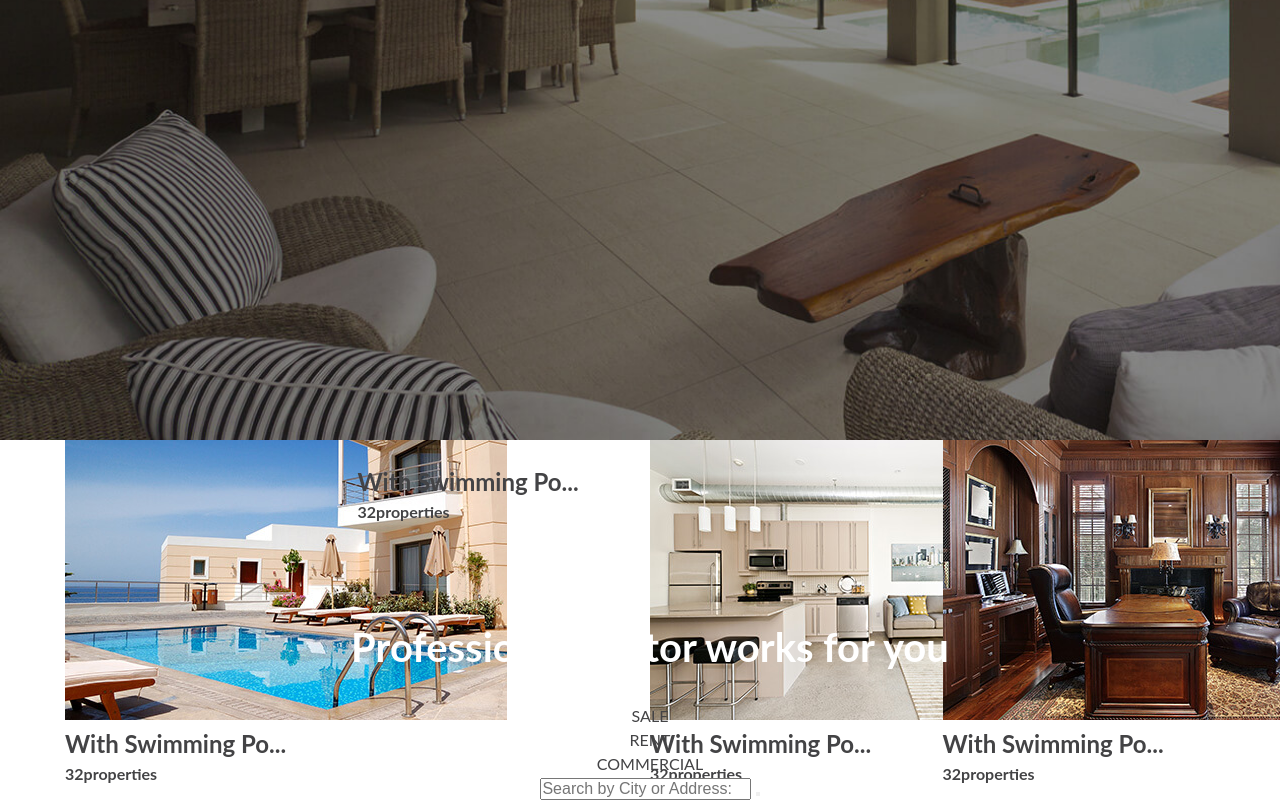
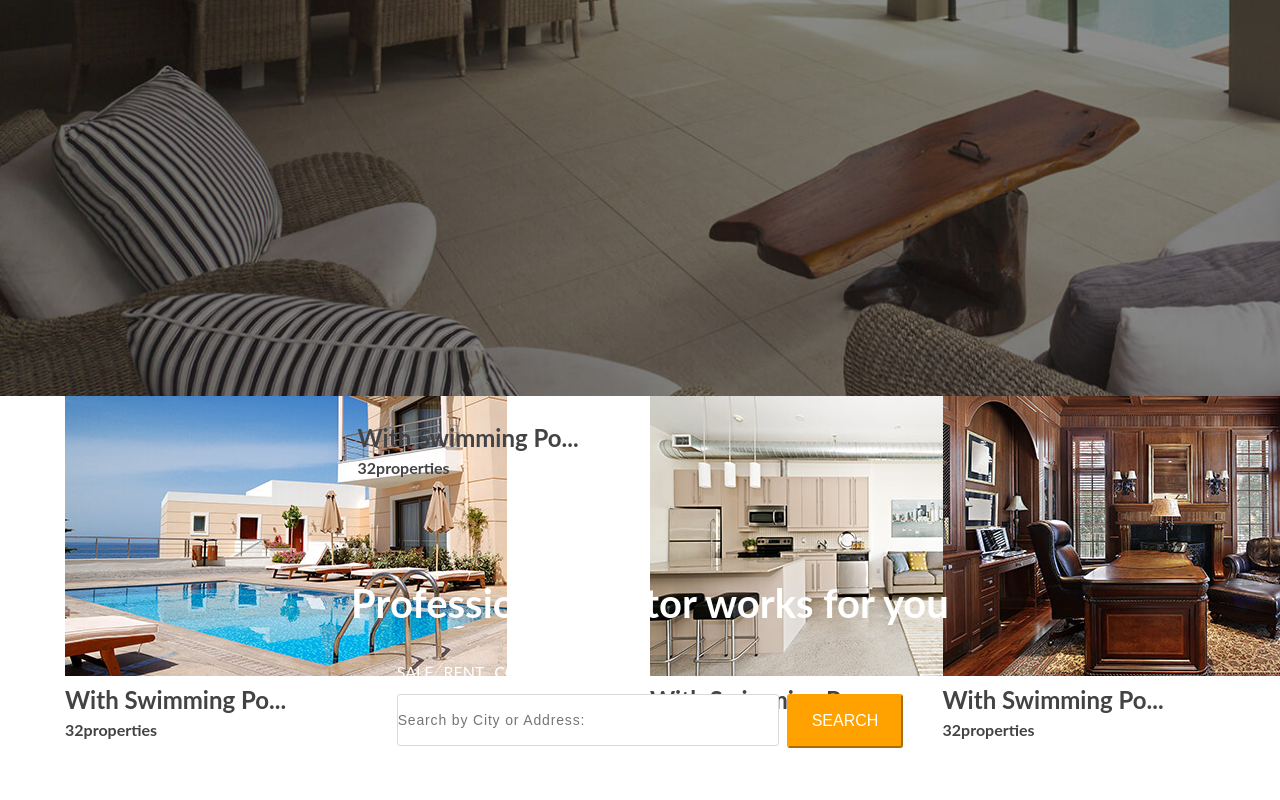
Before and after one commit to Miami11/estate-template, a plain HTML site: page index.html in a window 1280 px wide. Shown: the part 380-1180 px from the top of the page. After the commit the page ends 1134 px from the top, so only its background shows below. Drawn offline with Linux system fonts and the light colour scheme.

Commit message:
revise banner

```diff
--- a/assets/css/mainstyle.css
+++ b/assets/css/mainstyle.css
@@ -22,6 +22,89 @@ nav a{
 nav {
     padding: 20px 0;
 }
+.mainBtn{
+    display: inline-block;
+    /*margin-top: 10px;*/
+    margin-left: 10px;
+    background-color: #ffa200;
+    border-color: #ffa200;
+    color: #fff;
+    position: relative;
+    padding: 16px 23px;
+    border-radius: 3px;
+    /*border-width: 2px;*/
+    transition: .3s;
+
+
+
+}
+.mainBtn:hover{
+    background-color: #ff7e00;
+    border-color: #ff7e00;
+    color: #fff;
+
+}
+.search{
+    width: 380px;
+    height: 50px;
+    /*position: absolute;*/
+    right: 0;
+    top: 0;
+    bottom: 0;
+    margin: auto;
+    /*outline: 1px solid #f00;*/
+    display: inline-block;
+
+}
+
+.searchColor div{
+    color: white;
+    float: left;
+    display: inline-block;
+    padding: 0 10px 10px 0;
+}
+.wrapper{
+    margin: auto;
+    display: inline-block;
+
+}
+.wrapper div{
+    float: left;
+
+}
+.wrapperGroup {
+    display: inline-block;
+}
+input:focus {
+    outline-width: 0;
+    /*transform: translate(2px,0);*/
+    /*transition: .5s;*/
+}
+.search input{
+    height: 50px;
+    width: 380px;
+    transition: .3s;
+    border: 1px solid #d9d9d9;
+    backface-visibility: hidden;
+    font-size: 14px;
+    line-height: 28px;
+    border-radius: 3px;
+    white-space: nowrap;
+
+    letter-spacing: 0.06em;
+}
+/*.search a{*/
+    /*width: 30px;*/
+    /*height: 30px;*/
+    /*position: absolute;*/
+    /*right: 10px;*/
+    /*top: 0;*/
+    /*bottom: 0;*/
+    /*margin: auto;*/
+    /*border-radius: 50%;*/
+    /*overflow: hidden;*/
+/*}*/
+
 
 .banner {
     position: absolute;
@@ -58,19 +141,16 @@ nav {
 
 .leftSide {
     float: left;
-    display: block;
+    /*display: block;*/
     font-size: 16px;
 }
 
-.rightSide{
-    float: right;
 
-}
-hr
-.rightSide div{
-    float: right;
 
-}
+
+
+
+
 .top{
     height: 40px;
     font-size: 16px;
@@ -183,7 +263,8 @@ hr{
         width: 260px;
     }
     nav a:hover:not(.active) {
-        background-color: #fff;
+        background-color: #212121;
+        color: white;
     }
     .active {
         background-color: #212121;
--- a/index.html
+++ b/index.html
@@ -4,9 +4,9 @@
     <meta charset="UTF-8">
     <meta name="viewport" content="width=device-width, initial-scale=1.0">
     <title>index</title>
-    <link rel="stylesheet" href="assets/css/mainstyle.css">
     <link rel="stylesheet" href="assets/css/normalize.css">
     <link rel="stylesheet" href="https://cdnjs.cloudflare.com/ajax/libs/font-awesome/4.7.0/css/font-awesome.css">
+    <link rel="stylesheet" href="assets/css/mainstyle.css">
 </head>
 <body>
 
@@ -22,6 +22,8 @@
         <div class="rightSide">
             <div class="info"><i class="fa fa-envelope-o" aria-hidden="true"></i>
                 <a href="#">info@demolink.org</a></div>
+            <div class="clearfix"></div>
+
             <div class="tele">
                 <i class="fa fa-phone" aria-hidden="true"></i>
                 <a href="#">1-800-1234-567</a>
@@ -71,12 +73,20 @@
             <div class="txt shell">
 
                 <h1>Professional realtor works for you</h1>
-                <div>
-                    <div>SALE <span class="hr"></span></div>
-                    <div>RENT <span class="hr"></span></div>
-                    <div>COMMERCIAL <span class="hr"></span></div>
-                    <div><input type="text" placeholder="Search by City or Address:">
-                        <button type="submit" value="SEARCH"></button>
+                <div class="wrapperGroup">
+                    <div class="searchColor">
+                        <div>SALE <span class="hr"></span></div>
+                        <div>RENT <span class="hr"></span></div>
+                        <div>COMMERCIAL <span class="hr"></span></div>
+                    </div>
+                    <div class="clearfix"></div>
+                    <div class="wrapper">
+                        <div class="search">
+                            <input type="text" name="" id="" placeholder="Search by City or Address:">
+                        </div>
+                        <div>
+                            <button class="mainBtn" type="submit" value="SEARCH">SEARCH</button>
+                        </div>
                     </div>
 
                 </div>
```
